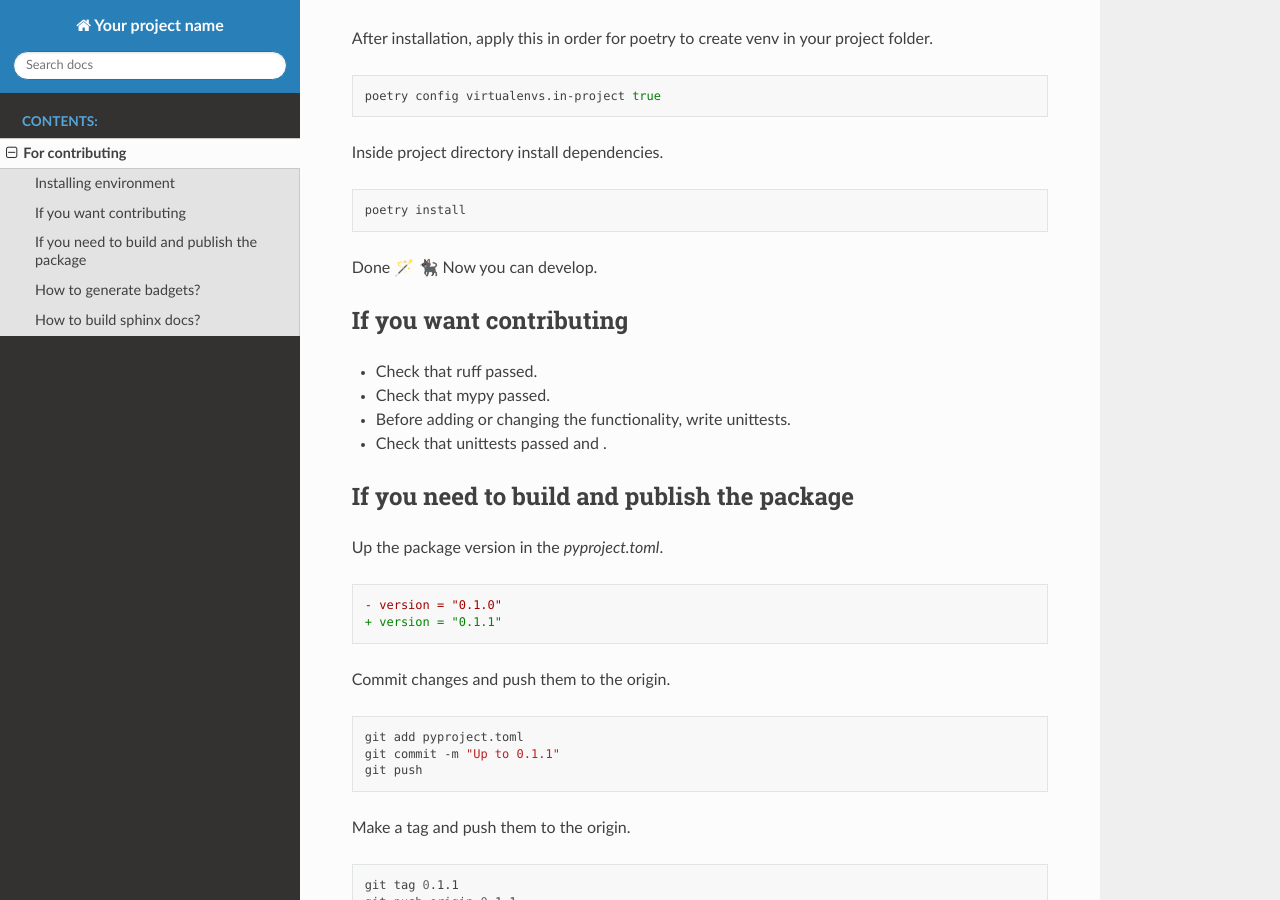
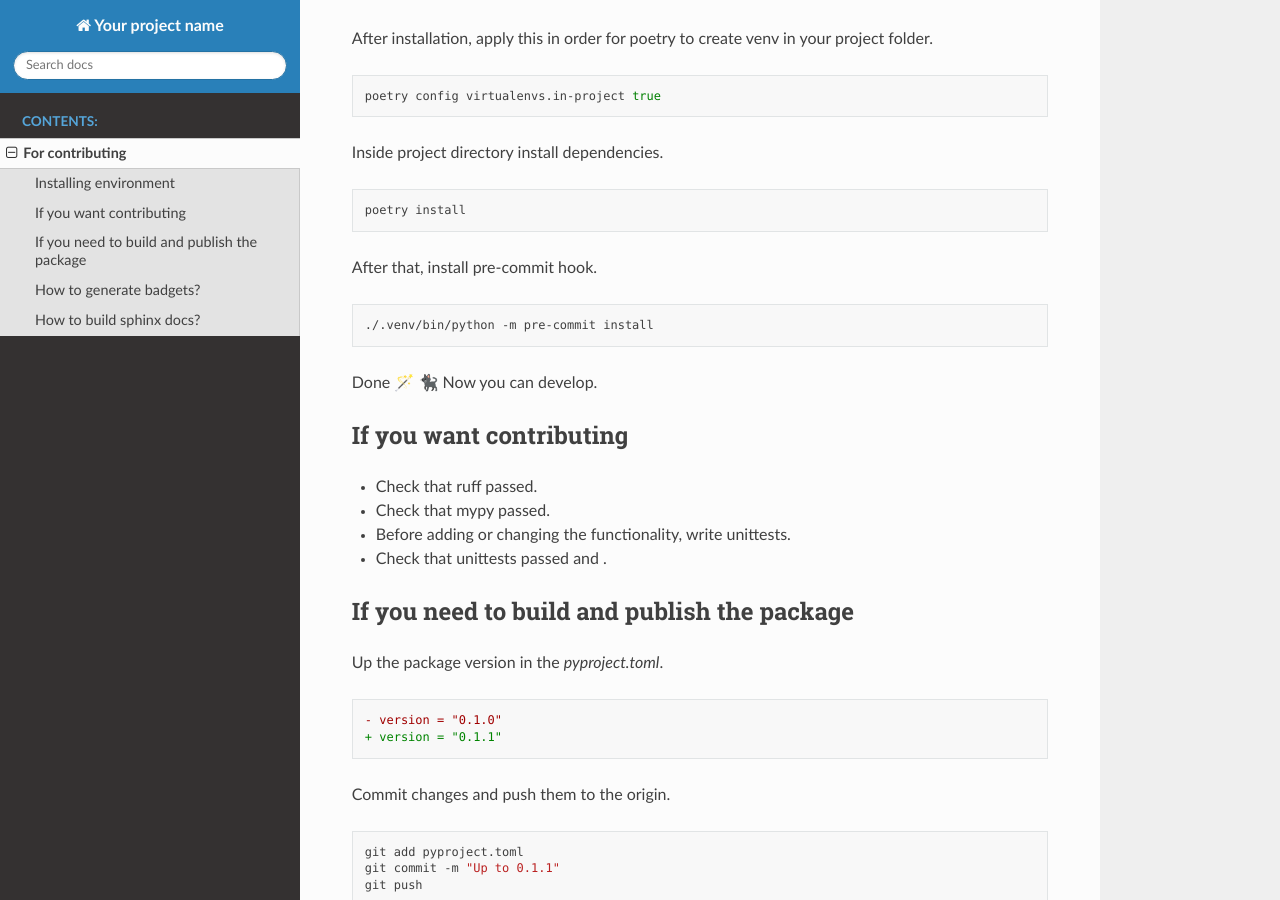
Before and after one commit to esoft-tech/py-bc-template-repo, a Sphinx documentation site: the page built from docs/source/for_contributing.rst, in a window 1280 px wide and 900 px high, scrolled down 352 px. Built offline with Sphinx 7.4.7 and the Read the Docs theme 2.0.0, drawn with Linux system fonts in a browser that asks for light colours.

Commit message:
Change contributing instruction. Add pre-commit hook install

```diff
--- a/README.rst
+++ b/README.rst
@@ -27,6 +27,12 @@ Inside project directory install dependencies.
 .. code:: bash
 
     poetry install
+
+After that, install pre-commit hook.
+
+.. code:: bash
+
+    ./.venv/bin/python -m pre-commit install
 
 
 Done 🪄 🐈‍⬛ Now you can develop.
--- a/docs/source/for_contributing.rst
+++ b/docs/source/for_contributing.rst
@@ -28,6 +28,12 @@ Inside project directory install dependencies.
 .. code:: bash
 
     poetry install
+
+After that, install pre-commit hook.
+
+.. code:: bash
+
+    ./.venv/bin/python -m pre-commit install
 
 
 Done 🪄 🐈‍⬛ Now you can develop.
```
